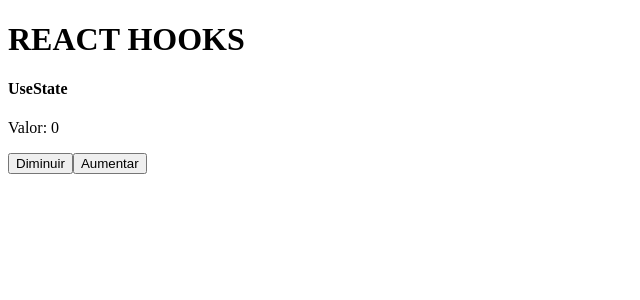
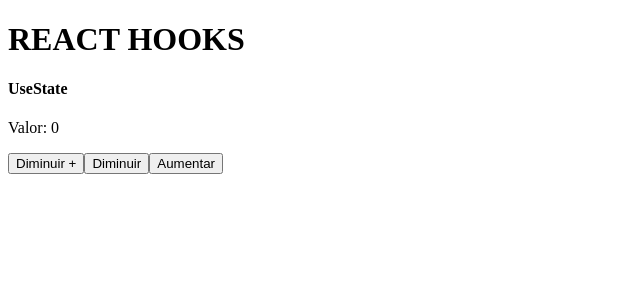
Before and after one commit to ravydev/react_next_hooks_new, a React (Vite) app: page / in a window 1280 px wide. Shown: the top 300 px of the page, without its empty margins (0-640 px from the left). Built offline with nearby package versions, Linux system fonts and the light colour scheme.

Commit message:
02_hooks

```diff
--- a/src/App.jsx
+++ b/src/App.jsx
@@ -1,14 +1,16 @@
 
 import React from "react";
 
-import HookState01 from './components/UseState_01'
+//import HookState01 from './components/UseState_01'
+import HookState02 from './components/UseState_02'
 
 export default function App() {
 
     return (
         <>
             <h1>REACT HOOKS</h1>
-            <HookState01/>
+               {/* <HookState01/> */}
+               <HookState02 />
         </>
     )
 }
--- /dev/null
+++ b/src/components/UseState_02.jsx
@@ -0,0 +1,22 @@
+import { useState } from "react"
+
+export default () => {
+
+    const [valor, setValor] = useState(0);
+
+    function diminuir() {setValor(valor => valor - 1)}
+    function aumentar() {setValor(valor => valor + 1)}
+    function diminuir_valor(a) {
+        setValor(valor => valor - a)
+    }
+
+    return(
+        <>
+            <h4>UseState</h4>
+            <p>Valor: {valor}</p>
+            <button onClick={() => diminuir_valor(10)}>Diminuir +</button>
+            <button onClick={diminuir}>Diminuir</button>
+            <button onClick={aumentar}>Aumentar</button>
+        </>
+    )
+}
```
